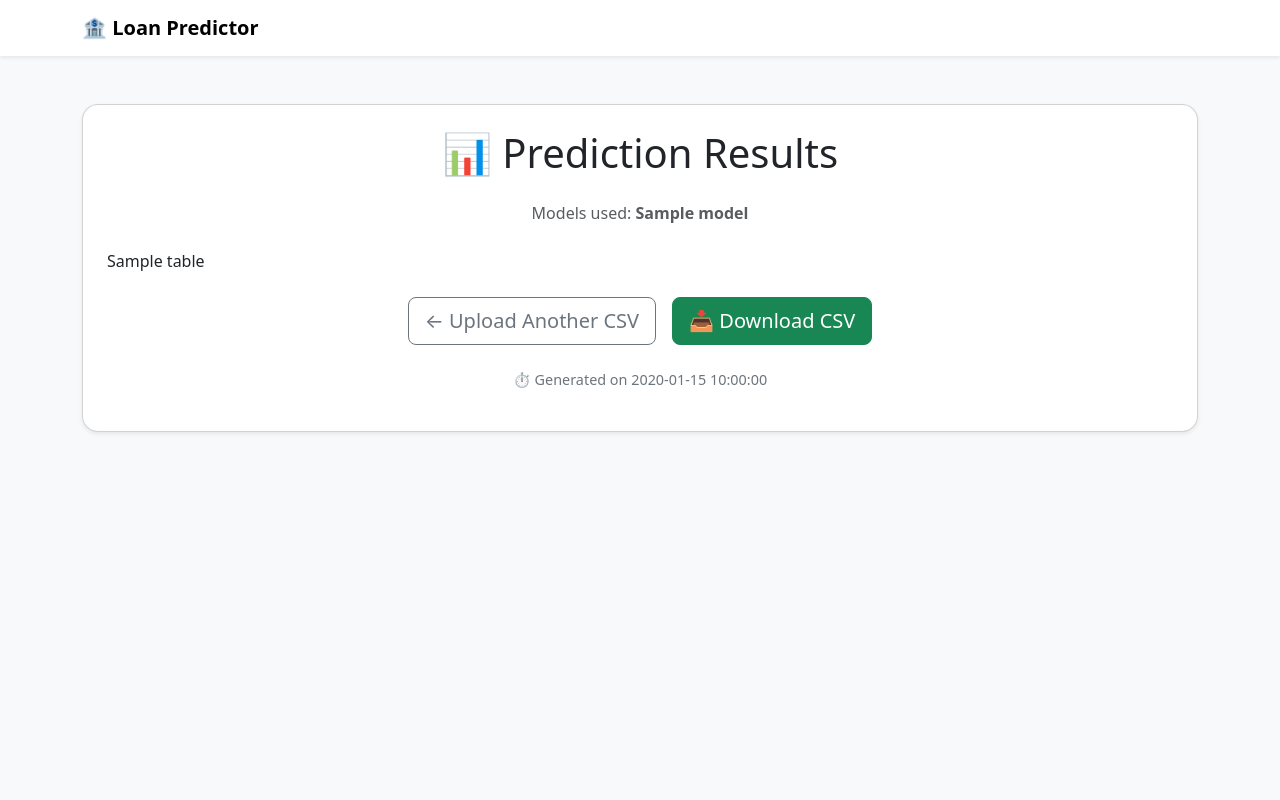
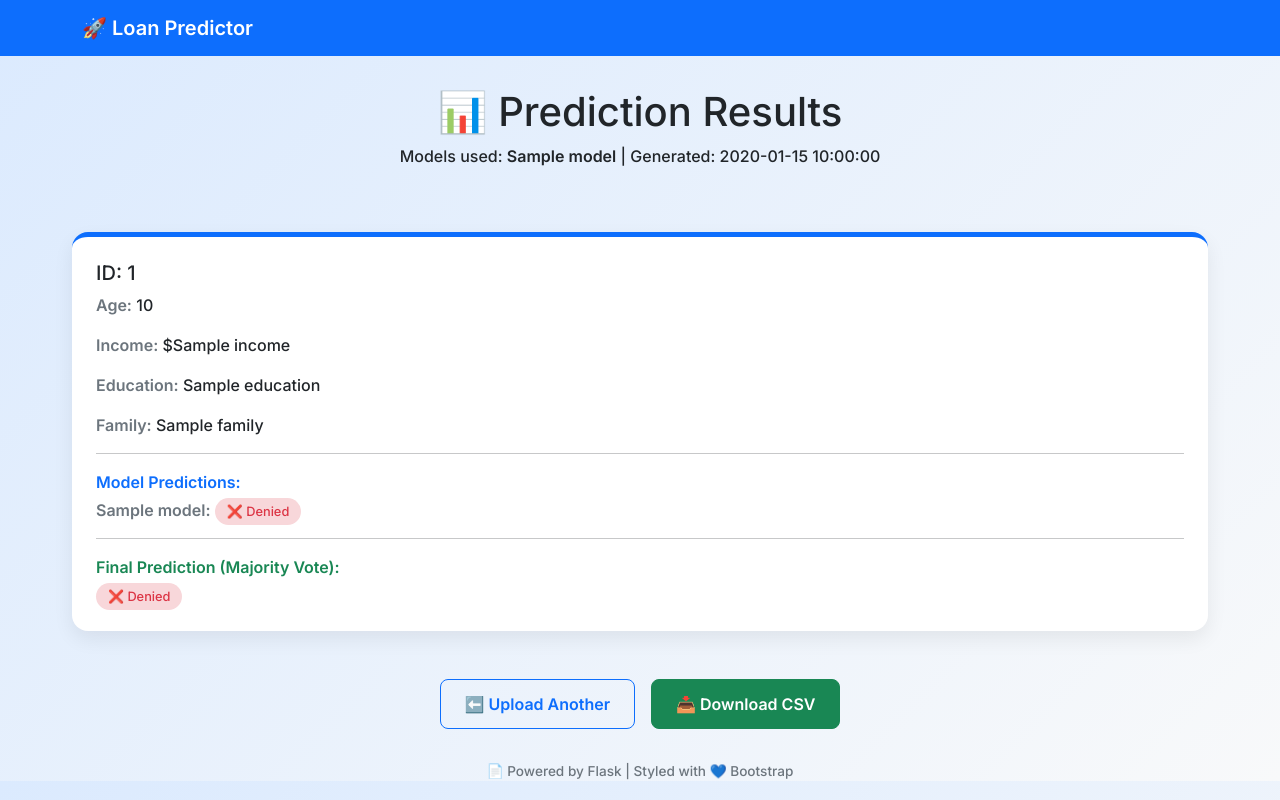
Before and after one commit to Durgeshwar-0923/ML-Model-Assign, a Flask app: template templates/results.html in a window 1280 px wide. Run offline with Flask 3, Linux system fonts and the light colour scheme; the template is opened without the code that fills it: most values are stand-ins (such as "Sample title", 1, 10 or a date in 2020); parts of the project's set-up code (start-up, migrations or seed data) failed here and were passed over; some libraries are stand-ins or nearby versions.

Commit message:
Update results.html

```diff
--- a/templates/results.html
+++ b/templates/results.html
@@ -1,97 +1,149 @@
-<!doctype html>
+<!DOCTYPE html>
 <html lang="en">
 <head>
-  <meta charset="utf-8">
+  <meta charset="UTF-8">
   <title>Prediction Results | Loan Predictor</title>
   <meta name="viewport" content="width=device-width, initial-scale=1">
-
-  <!-- Bootstrap CSS -->
   <link href="https://cdn.jsdelivr.net/npm/bootstrap@5.3.0/dist/css/bootstrap.min.css" rel="stylesheet">
-
-  <!-- Animate.css -->
-  <link rel="stylesheet" href="https://cdnjs.cloudflare.com/ajax/libs/animate.css/4.1.1/animate.min.css" />
-
+  <link href="https://fonts.googleapis.com/css2?family=Inter:wght@500;600&display=swap" rel="stylesheet">
   <style>
     body {
-      background: #f8f9fa;
+      font-family: 'Inter', sans-serif;
+      background: linear-gradient(135deg, #dbeafe, #f8f9fa);
     }
 
-    .results-card {
-      border-radius: 1rem;
+    .navbar {
+      background-color: #0d6efd;
     }
 
-    table thead {
-      background: #343a40;
-      color: #fff;
+    .navbar-brand {
+      color: white !important;
+      font-weight: bold;
     }
 
-    .fade-in-table {
-      animation: fadeIn 0.8s ease-in-out both;
+    .hero {
+      text-align: center;
+      padding: 2rem 1rem;
     }
 
-    @keyframes fadeIn {
-      from {
-        opacity: 0;
-        transform: translateY(20px);
-      }
-      to {
-        opacity: 1;
-        transform: translateY(0);
-      }
+    .card-grid {
+      display: grid;
+      grid-template-columns: repeat(auto-fit, minmax(280px, 1fr));
+      gap: 1.5rem;
+      padding: 1rem 2rem;
+      max-width: 1200px;
+      margin: auto;
+    }
+
+    .result-card {
+      background: white;
+      border-radius: 1rem;
+      box-shadow: 0 8px 20px rgba(0, 0, 0, 0.07);
+      padding: 1.5rem;
+      border-top: 5px solid #0d6efd;
+      transition: 0.3s ease-in-out;
+    }
+
+    .result-card:hover {
+      transform: translateY(-5px);
+    }
+
+    .badge-status {
+      font-size: 0.8rem;
+      padding: 0.4rem 0.75rem;
+      border-radius: 1rem;
+      font-weight: 500;
+    }
+
+    .badge-approved {
+      background-color: #d1f5e1;
+      color: #198754;
+    }
+
+    .badge-denied {
+      background-color: #f8d7da;
+      color: #dc3545;
+    }
+
+    .field-label {
+      font-weight: 600;
+      color: #6c757d;
+    }
+
+    .btn-group-custom {
+      display: flex;
+      justify-content: center;
+      gap: 1rem;
+      margin-top: 2rem;
+      flex-wrap: wrap;
+    }
+
+    .btn-lg-custom {
+      padding: 0.75rem 1.5rem;
+      font-weight: 600;
+      border-radius: 0.5rem;
     }
 
     .footer-note {
-      font-size: 0.9rem;
+      text-align: center;
+      font-size: 0.85rem;
       color: #6c757d;
-      margin-top: 1rem;
+      margin-top: 2rem;
     }
   </style>
 </head>
 <body>
 
-  <!-- Navbar -->
-  <nav class="navbar navbar-expand-lg navbar-light bg-white shadow-sm">
+  <nav class="navbar navbar-expand-lg">
     <div class="container">
-      <a class="navbar-brand fw-bold" href="{{ url_for('index') }}">🏦 Loan Predictor</a>
+      <a class="navbar-brand" href="{{ url_for('index') }}">🚀 Loan Predictor</a>
     </div>
   </nav>
 
-  <!-- Main Content -->
-  <main class="container mt-5 mb-5 animate__animated animate__fadeIn">
-    <div class="card shadow-sm results-card">
-      <div class="card-body p-4">
-        <h1 class="card-title text-center mb-4">📊 Prediction Results</h1>
+  <div class="hero">
+    <h1>📊 Prediction Results</h1>
+    <p>Models used: <strong>{{ models | join(', ') }}</strong> | Generated: {{ timestamp }}</p>
+  </div>
 
-        <p class="text-center text-muted mb-4">
-          Models used: <span class="fw-bold">{{ models | join(', ') }}</span>
-        </p>
+  <section class="card-grid">
+    {% for record in records %}
+    <div class="result-card">
+      <h5>ID: {{ record['ID'] }}</h5>
+      <p><span class="field-label">Age:</span> {{ record['Age'] }}</p>
+      <p><span class="field-label">Income:</span> ${{ record['Income'] }}</p>
+      <p><span class="field-label">Education:</span> {{ record['Education'] }}</p>
+      <p><span class="field-label">Family:</span> {{ record['Family'] }}</p>
 
-        <!-- Table -->
-        <div class="table-responsive fade-in-table mb-4" role="region" aria-label="Prediction Results Table">
-          {{ table | safe }}
+      <hr>
+      <p class="mb-1 fw-semibold text-primary">Model Predictions:</p>
+      {% for model in models %}
+        {% set pred = record['Pred_' + model] %}
+        <div class="mb-1">
+          <span class="field-label">{{ model | capitalize }}:</span>
+          <span class="badge-status {{ 'badge-approved' if pred == 1 else 'badge-denied' }}">
+            {{ '✅ Approved' if pred == 1 else '❌ Denied' }}
+          </span>
         </div>
+      {% endfor %}
 
-        <!-- Actions -->
-        <div class="d-flex justify-content-center gap-3">
-          <a href="{{ url_for('index') }}" class="btn btn-outline-secondary btn-lg" aria-label="Upload another file">
-            ← Upload Another CSV
-          </a>
+      <hr>
+      <p class="mb-1 fw-semibold text-success">Final Prediction (Majority Vote):</p>
+      <span class="badge-status {{ 'badge-approved' if record['Final_Prediction'] == 1 else 'badge-denied' }}">
+        {{ '✅ Approved' if record['Final_Prediction'] == 1 else '❌ Denied' }}
+      </span>
+    </div>
+    {% endfor %}
+  </section>
 
-          <a href="{{ url_for('download') }}" class="btn btn-success btn-lg" aria-label="Download results as CSV">
-            📥 Download CSV
-          </a>
-        </div>
+  <div class="btn-group-custom">
+    <a href="{{ url_for('index') }}" class="btn btn-outline-primary btn-lg-custom">⬅️ Upload Another</a>
+    <a href="{{ url_for('download') }}" class="btn btn-success btn-lg-custom">📥 Download CSV</a>
+  </div>
 
-        <!-- Footer -->
-        <p class="footer-note text-center mt-4">
-          ⏱ Generated on {{ timestamp or "unknown time" }}
-        </p>
-      </div>
-    </div>
-  </main>
+  <div class="footer-note">
+    📄 Powered by Flask | Styled with 💙 Bootstrap
+  </div>
 
-  <!-- Bootstrap JS -->
   <script src="https://cdn.jsdelivr.net/npm/bootstrap@5.3.0/dist/js/bootstrap.bundle.min.js"></script>
-
 </body>
 </html>
```
